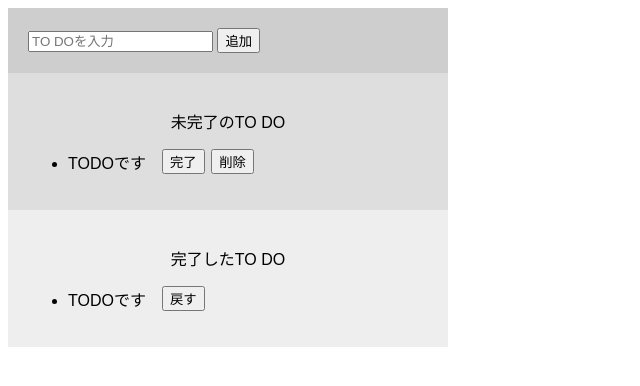
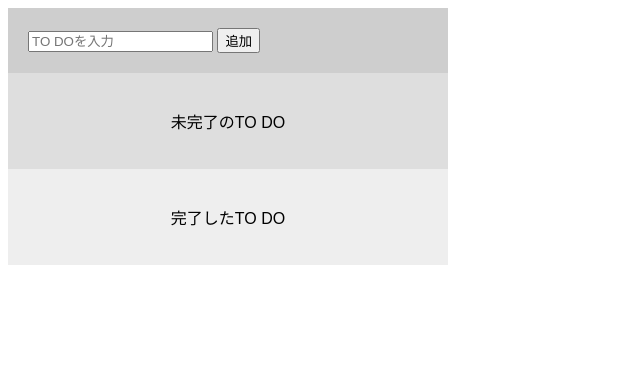
Before and after one commit to nijimelo/codesandbox-test, a website built with Parcel: page src/index.html in a window 1280 px wide. Shown: the whole page, without its empty margins (0-640 px from the left). Built offline with nearby package versions, Linux system fonts and the light colour scheme.

Commit message:
不要な要素消す

```diff
--- a/src/index.html
+++ b/src/index.html
@@ -13,24 +13,13 @@
     <div class="incomplete-area">
       <p class="title">未完了のTO DO</p>
       <ul id="incomplete-list">
-        <li>
-          <div>
-            <p>TODOです</p>
-            <button>完了</button>
-            <button>削除</button>
-          </div>
-        </li>
+
       </ul>
     </div>
     <div class="complete-area">
       <p class="title">完了したTO DO</p>
       <ul id="complete-list">
-        <li>
-          <div>
-            <p>TODOです</p>
-            <button>戻す</button>
-          </div>
-        </li>
+
       </ul>
     </div>
     <!--なんなのこれ？-->
```
